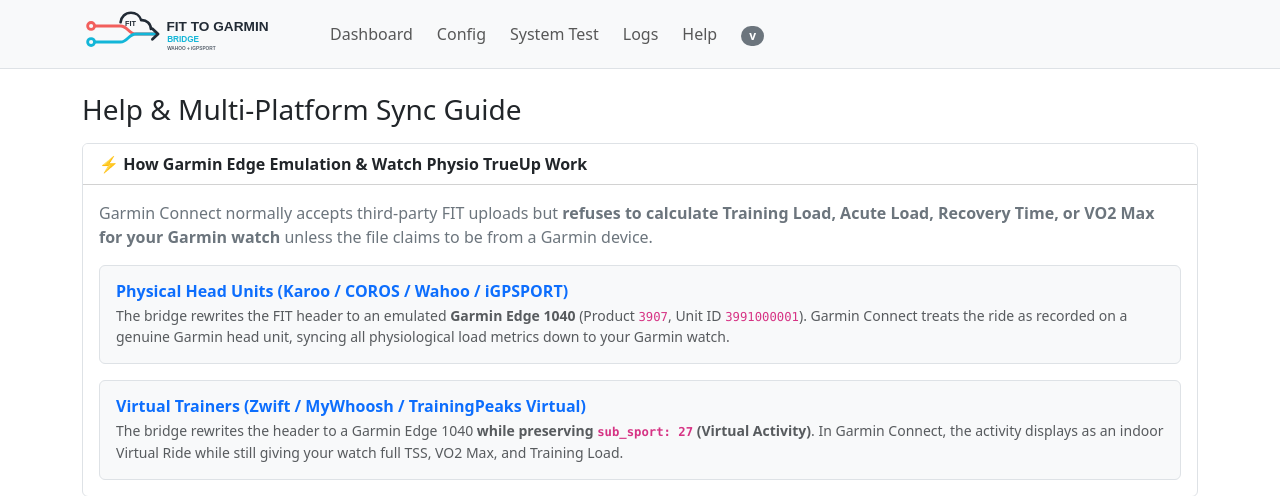
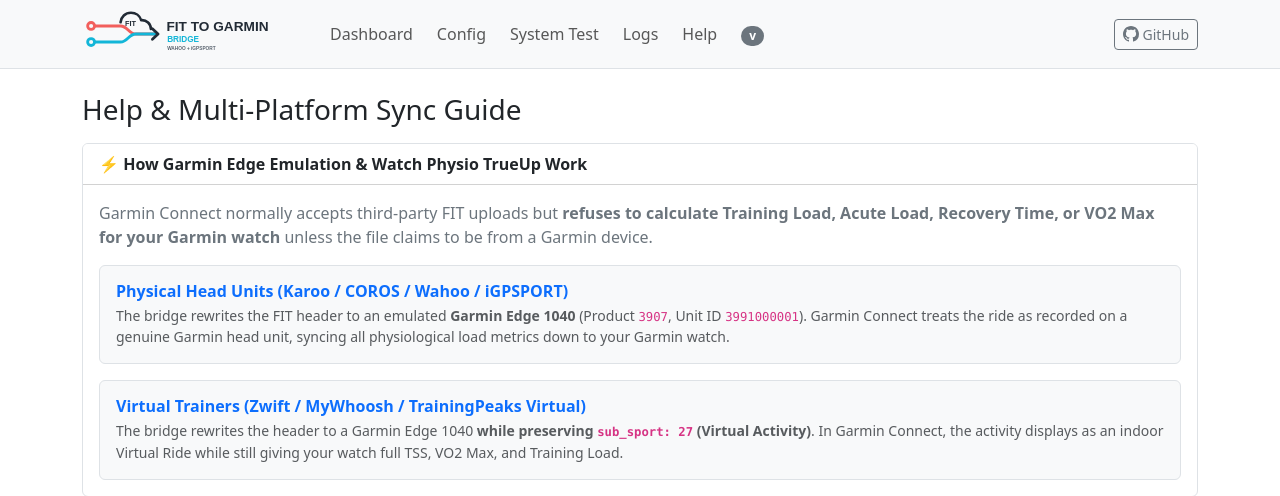
Before and after one commit to ntrance/wahoo-garmin-fit-bridge, a FastAPI app: template app/templates/help.html in a window 1280 px wide. Shown: the top 496 px of the page. Run offline with FastAPI, Linux system fonts and the light colour scheme; the template is opened without the code that fills it, so the values that code supplies are empty; parts of the project's set-up code (start-up, migrations or seed data) failed here and were passed over.

Commit message:
feat(ui): add GitHub repository button and clickable releases badge to header

```diff
--- a/app/templates/base.html
+++ b/app/templates/base.html
@@ -59,22 +59,36 @@
                 ⚡ v{{ update_status.latest_version }} Update Available
               </a>
               {% elif update_status and not update_status.error %}
-              <span class="badge rounded-pill text-bg-success px-2 py-1 align-middle" title="Bridge is up to date">
+              <a href="https://github.com/ntrance/wahoo-garmin-fit-bridge/releases" target="_blank" rel="noopener noreferrer" class="badge rounded-pill text-bg-success px-2 py-1 align-middle text-decoration-none" title="Bridge is up to date • View releases on GitHub">
                 v{{ app_version }} • Up to date
-              </span>
+              </a>
               {% else %}
-              <span class="badge rounded-pill text-bg-secondary px-2 py-1 align-middle">
+              <a href="https://github.com/ntrance/wahoo-garmin-fit-bridge/releases" target="_blank" rel="noopener noreferrer" class="badge rounded-pill text-bg-secondary px-2 py-1 align-middle text-decoration-none" title="View releases on GitHub">
                 v{{ app_version }}
-              </span>
+              </a>
               {% endif %}
             </div>
           </div>
-          {% if settings.web_auth_enabled and authenticated %}
-          <form method="post" action="/logout" class="ms-sm-auto mt-3 mt-sm-0">
-            <input type="hidden" name="csrf_token" value="{{ csrf_token }}">
-            <button class="btn btn-outline-secondary btn-sm" type="submit">Log out</button>
-          </form>
-          {% endif %}
+          <div class="d-flex align-items-center gap-2 ms-sm-auto mt-3 mt-sm-0">
+            <a
+              href="https://github.com/ntrance/wahoo-garmin-fit-bridge"
+              target="_blank"
+              rel="noopener noreferrer"
+              class="btn btn-outline-secondary btn-sm d-inline-flex align-items-center gap-1 text-decoration-none"
+              title="View repository on GitHub"
+            >
+              <svg xmlns="http://www.w3.org/2000/svg" width="16" height="16" fill="currentColor" class="bi bi-github" viewBox="0 0 16 16">
+                <path d="M8 0C3.58 0 0 3.58 0 8c0 3.54 2.29 6.53 5.47 7.59.4.07.55-.17.55-.38 0-.19-.01-.82-.01-1.49-2.01.37-2.53-.49-2.69-.94-.09-.23-.48-.94-.82-1.13-.28-.15-.68-.52-.01-.53.63-.01 1.08.58 1.23.82.72 1.21 1.87.87 2.33.66.07-.52.28-.87.51-1.07-1.78-.2-3.64-.89-3.64-3.95 0-.87.31-1.59.82-2.15-.08-.2-.36-1.02.08-2.12 0 0 .67-.21 2.2.82.64-.18 1.32-.27 2-.27s1.36.09 2 .27c1.53-1.04 2.2-.82 2.2-.82.44 1.1.16 1.92.08 2.12.51.56.82 1.27.82 2.15 0 3.07-1.87 3.75-3.65 3.95.29.25.54.73.54 1.48 0 1.07-.01 1.93-.01 2.2 0 .21.15.46.55.38A8.01 8.01 0 0 0 16 8c0-4.42-3.58-8-8-8"/>
+              </svg>
+              <span>GitHub</span>
+            </a>
+            {% if settings.web_auth_enabled and authenticated %}
+            <form method="post" action="/logout" class="m-0">
+              <input type="hidden" name="csrf_token" value="{{ csrf_token }}">
+              <button class="btn btn-outline-secondary btn-sm" type="submit">Log out</button>
+            </form>
+            {% endif %}
+          </div>
         </div>
       </div>
     </nav>
```
